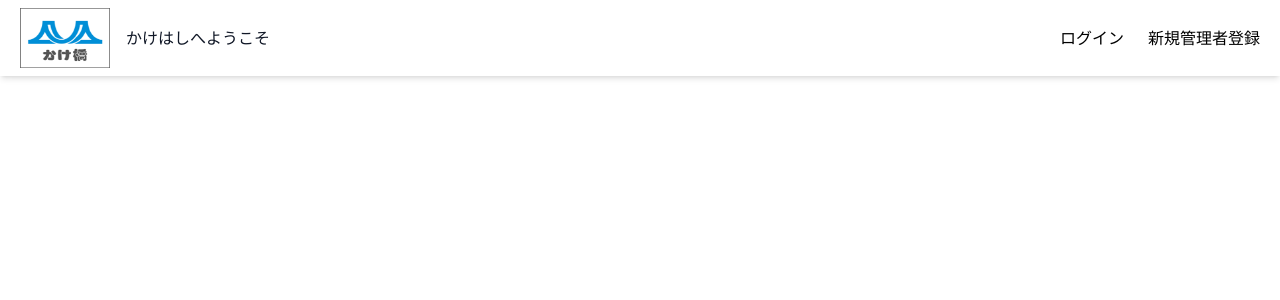
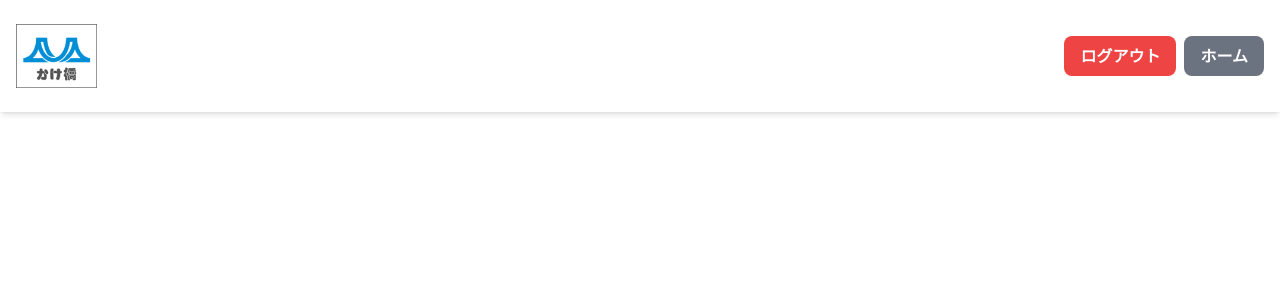
Before and after one commit to SawaIto/kakehashi3, a PHP site: page /header0.php in a window 1280 px wide. Shown: the top 300 px of the page. Run offline with PHP 8.4, Linux system fonts and the light colour scheme; some libraries are stand-ins or nearby versions.

Commit message:
headerかけはしver

```diff
--- a/header0.php
+++ b/header0.php
@@ -6,22 +6,16 @@
     <script src="https://cdn.tailwindcss.com"></script>
     <title>かけはし</title>
 </head>
-<body>
-    <header class="h-26 fixed top-0 left-0 mb-5 w-full bg-white shadow-md z-50 flex flex-col sm:flex-row justify-between items-center px-5 py-2">
-        <div class="flex items-center">
-            <a href="index.php" class="flex title-font font-medium items-center text-gray-900 mb-2 sm:mb-0">
-                <img src="./img/header_logo.png" alt="橋のロゴ" style="width: 90px; height: 60px;" class="mr-4">
-            </a>
-            <span class="text-base text-gray-900">かけはしへようこそ</span>
-        </div>
-        <div class="container-fluid">
-            <nav class="flex flex-col sm:flex-row">
-                <ul class="flex justify-end items-center space-x-6">
-                    <li class="text-xs sm:text-base hover:text-white hover:bg-yellow-500"><a href="login.php">ログイン</a></li>
-                    <li class="text-xs sm:text-base hover:text-white hover:bg-yellow-500"><a href="register.php">新規管理者登録</a></li>
-                </ul>
+    <header class="bg-white shadow-md fixed top-0 left-0 right-0 z-50">
+        <div class="container mx-auto px-4 py-4 sm:py-6 flex justify-between items-center">
+            <img src="./img/header_logo.png" alt="かけはしロゴ" class="h-12 sm:h-16">
+            <nav class="flex justify-end space-x-2 w-full sm:w-auto">
+                <a href="logout.php" class="bg-red-500 hover:bg-red-600 text-white font-bold py-2 px-4 rounded-lg text-sm sm:text-base transition duration-300">
+                    ログアウト
+                </a>
+                <a href="home.php" class="bg-gray-500 hover:bg-gray-600 text-white font-bold py-2 px-4 rounded-lg text-sm sm:text-base transition duration-300">
+                    ホーム
+                </a>
             </nav>
         </div>
     </header>
-    <main class="pt-32"> <!-- メインコンテンツのための余白 -->
-</body>
```
